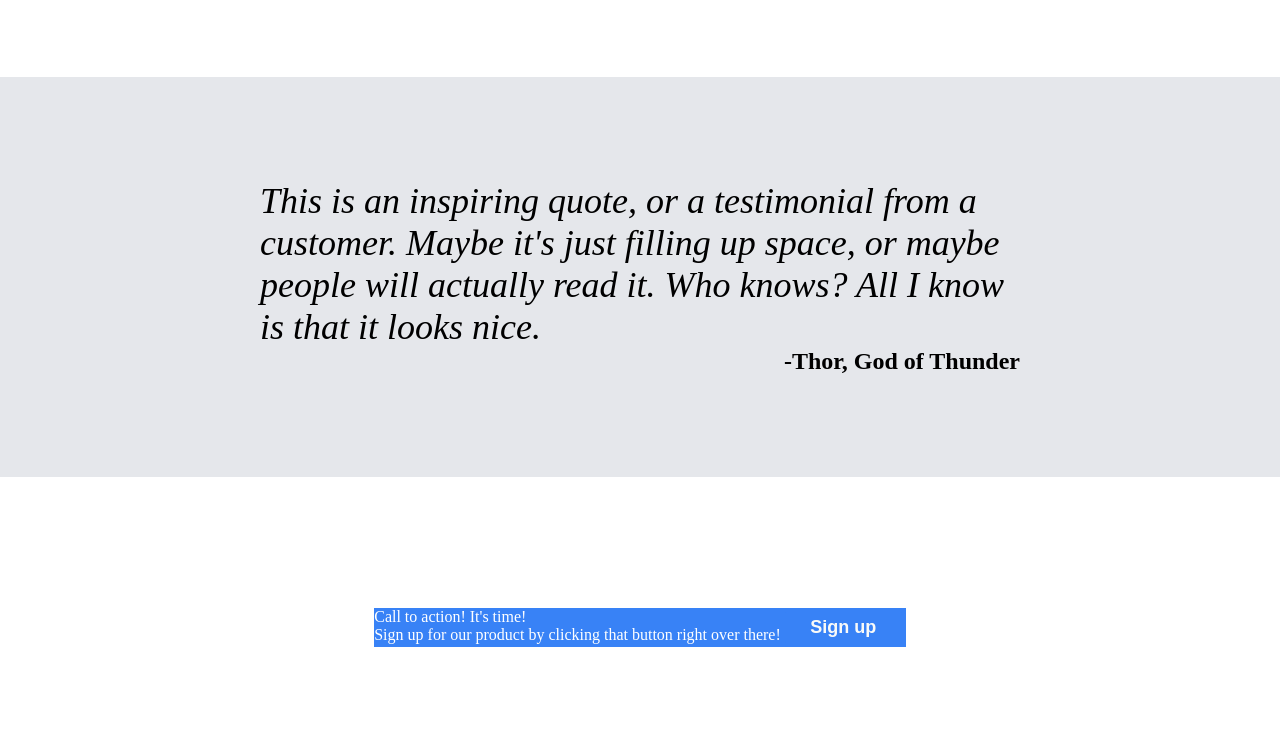
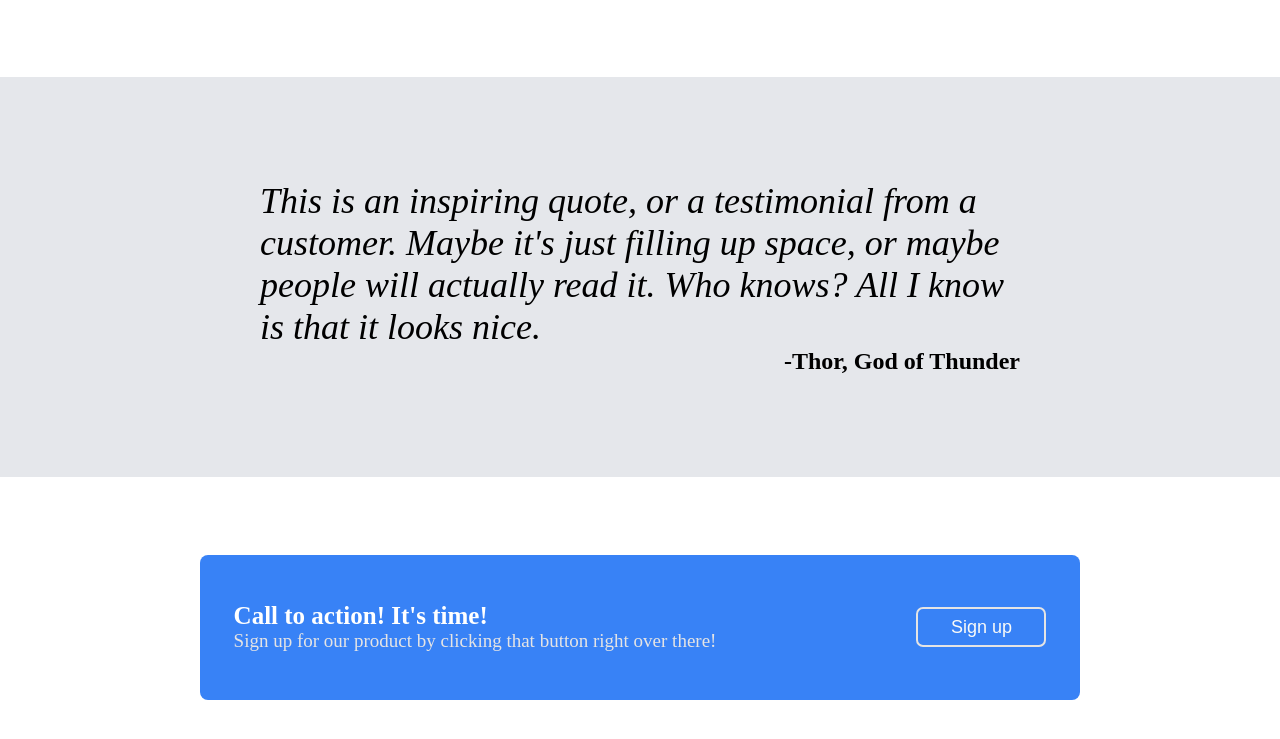
Before and after one commit to KelloHitt/landing-page, a plain HTML site: page index.html in a window 1280 px wide. Shown: the part 907-1646 px from the top of the page. Drawn offline with Linux system fonts and the light colour scheme.

Commit message:
Finished section three

```diff
--- a/style.css
+++ b/style.css
@@ -179,4 +179,37 @@ button {
     background-color: #3882F6;
     color: white;
     display: flex;
+    width: 100%;
+    height: 125px;
+    margin-left: 200px;
+    margin-right: 200px;
+    padding: 10px;
+    border-radius: 8px;
+    justify-content: center;
 }
+
+.text {
+    display: flex;
+    flex-direction: column;
+    justify-content: center;
+}
+
+.text1 {
+    font-size: 25px;
+    font-weight: bold;
+}
+
+.text2 {
+    color: #e5e4e4;
+    font-size: 19px;
+}
+
+.signup {
+    margin-left: 200px;
+    border-radius: 7px;
+    width: 130px;
+    height: 40px;
+    border: 2px solid #e5e4e4;
+    align-self: center;
+    font-weight: lighter;
+}
```
